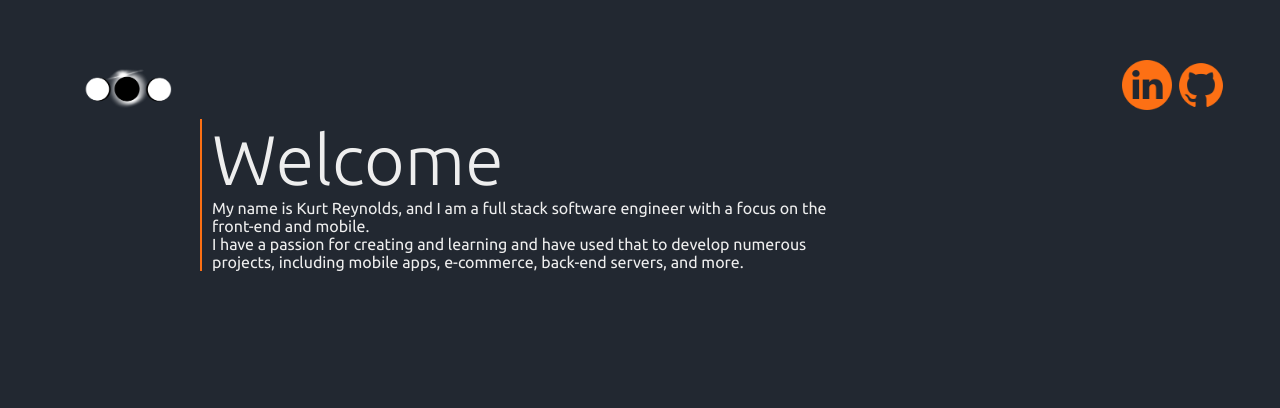
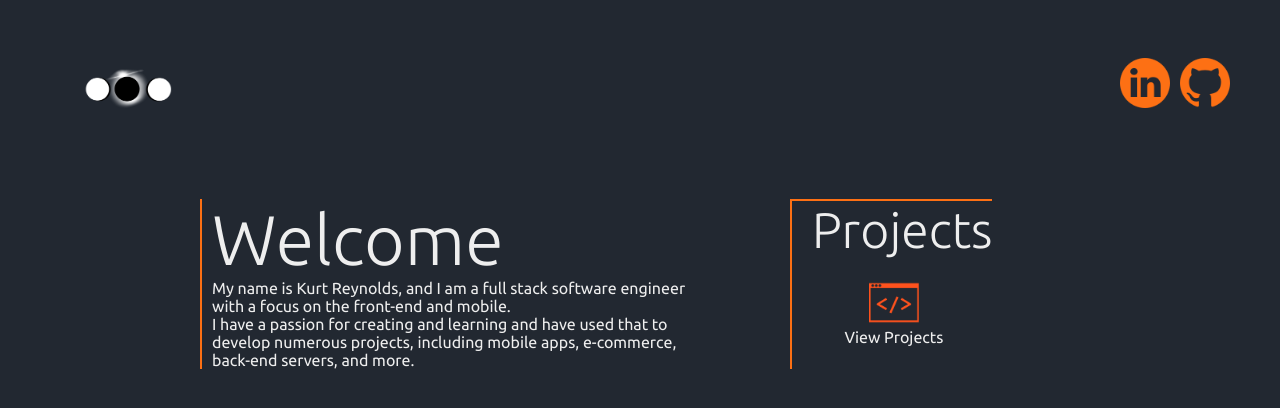
Before and after one commit to kurtreyn/portfolio-kurt-reynolds, a React (Create React App) app: page / in a window 1280 px wide. Shown: the top 408 px of the page. Built offline with nearby package versions, Linux system fonts and the light colour scheme.

Commit message:
continue with restyling

```diff
--- a/src/pages/Home.js
+++ b/src/pages/Home.js
@@ -1,8 +1,8 @@
 import React, { useState } from 'react';
-import NavBar from '../components/NavBar';
-import Footer from '../components/Footer';
+// import NavBar from '../components/NavBar';
+// import Footer from '../components/Footer';
 import ProjectsContainer from '../components/ProjectsContainer';
-import projectsIcon from '../assets/icons/projects-icon.png';
+import projectsIcon from '../assets/icons/icon-web-development.png';
 import logo from '../assets/images/logo.png';
 import githubIcon from '../assets/icons/icon-github.png';
 import linkedinIcon from '../assets/icons/icon-linkedin.png';
@@ -11,11 +11,12 @@ import '../styles/homeStyle.css';
 export default function Home({ isLoggedIn, setIsLoggedIn }) {
   const [showProjects, setShowProjects] = useState(false);
 
-  // const handleShowProjects = () => {
-  //   setShowProjects(!showProjects);
-  // };
+  const handleShowProjects = () => {
+    setShowProjects(!showProjects);
+  };
   return (
     <div className="home-container">
+      {!showProjects && (
         <div className="home-content">
           <div className="header-section">
             <div className="left-header">
@@ -25,12 +26,28 @@ export default function Home({ isLoggedIn, setIsLoggedIn }) {
             </div>
             <div className="right-header">
               <div className="icon-wrapper">
+                <a
+                  href="https://www.linkedin.com/in/kurt-reynolds-447ab632/"
+                  target={'_blank'}
+                  rel="noreferrer"
+                >
                   <img
                     src={linkedinIcon}
                     alt="linkedin icon"
                     className="home-icon"
                   />
-              <img src={githubIcon} alt="github icon" className="home-icon" />
+                </a>
+                <a
+                  href="https://github.com/kurtreyn?tab=repositories"
+                  target={'_blank'}
+                  rel="noreferrer"
+                >
+                  <img
+                    src={githubIcon}
+                    alt="github icon"
+                    className="home-icon margin-for-icon"
+                  />
+                </a>
               </div>
             </div>
           </div>
@@ -50,9 +67,36 @@ export default function Home({ isLoggedIn, setIsLoggedIn }) {
                 </span>
               </div>
             </div>
-          <div className="right-boxy"></div>
+            <div className="right-body">
+              <div className="right-top">
+                <span className="right-top-text text-color">Projects</span>
+              </div>
+              <div className="right-bottom">
+                <div
+                  className="home-projects-icon-wrapper"
+                  onClick={handleShowProjects}
+                >
+                  <img
+                    src={projectsIcon}
+                    alt="projects icon"
+                    className="home-projects-icon"
+                  />
+                  <span className="home-projects-text text-color">
+                    View Projects
+                  </span>
                 </div>
               </div>
             </div>
+          </div>
+        </div>
+      )}
+
+      {showProjects && (
+        <ProjectsContainer
+          showProjects={showProjects}
+          setShowProjects={setShowProjects}
+        />
+      )}
+    </div>
   );
 }
--- a/src/styles/homeStyle.css
+++ b/src/styles/homeStyle.css
@@ -11,7 +11,6 @@
   flex-direction: column;
   width: 100vw;
   height: 100vh;
-  /* border: solid 2px white; */
 }
 
 .header-section {
@@ -19,15 +18,6 @@
   width: 100%;
   margin-top: 50px;
 }
-
-/* .left-header::before {
-  position: absolute;
-  content: '';
-  width: 400px;
-  top: 40px;
-  left: 20px;
-  border-top: solid 10px var(--white);
-} */
 
 .left-header {
   display: flex;
@@ -44,7 +34,6 @@
   margin-left: 80px;
   margin-top: 15px;
   margin-right: 20px;
-  /* border: solid 1px green; */
 }
 
 .home-logo {
@@ -56,7 +45,6 @@
   justify-content: flex-end;
   align-items: center;
   width: 50%;
-  /* border: solid 1px red; */
 }
 
 .icon-wrapper {
@@ -69,12 +57,21 @@
 .home-icon {
   width: 50px;
   height: 50px;
-  margin: 2px;
+  cursor: pointer;
+}
+
+.home-icon:hover {
+  transform: scale(1.1);
+}
+
+.margin-for-icon {
+  margin-left: 10px;
 }
 
 .body-section {
   display: flex;
   width: 100%;
+  margin-top: 80px;
 }
 
 .left-body {
@@ -85,10 +82,18 @@
   border-left: solid 2px var(--orange);
 }
 
+.right-body::before {
+  content: '';
+  border-top: solid 2px var(--orange);
+  width: 200px;
+}
+
 .right-body {
   display: flex;
   flex-direction: column;
   width: 50%;
+  border-left: solid 2px var(--orange);
+  margin-left: 100px;
 }
 
 .left-top {
@@ -110,6 +115,41 @@
   font-size: 70px;
 }
 
+.right-top {
+  display: flex;
+  margin-left: 20px;
+}
+
+.right-bottom {
+  display: flex;
+  margin-left: 20px;
+}
+
+.right-top-text {
+  font-weight: 100;
+  font-size: 50px;
+}
+
+.home-projects-icon-wrapper {
+  display: flex;
+  flex-direction: column;
+  justify-content: center;
+  align-items: center;
+  width: 35%;
+  cursor: pointer;
+  margin-top: 20px;
+  /* border: solid 1px green; */
+}
+
+.home-projects-icon-wrapper:hover {
+  transform: scale(1.1);
+}
+
+.home-projects-icon {
+  width: 50px;
+  height: 50px;
+}
+
 /* ---------- MOBILE SECTION ----------- */
 @media only screen and (max-width: 600px) {
 }
--- a/src/styles/projectStyle.css
+++ b/src/styles/projectStyle.css
@@ -1,3 +1,10 @@
+:root {
+  --black: #222831;
+  --dark-gray: #393e46;
+  --orange: #fd7014;
+  --white: #eeeeee;
+}
+
 .project-wrapper {
   display: flex;
   flex-direction: column;
@@ -9,6 +16,7 @@
   margin: 20px;
   box-shadow: rgba(0, 0, 0, 0.3) 0px 19px 38px,
     rgba(0, 0, 0, 0.22) 0px 15px 12px;
+  background-color: var(--dark-gray);
   position: relative;
 }
 
@@ -22,6 +30,7 @@
 .project-title {
   margin-top: 5px;
   margin-bottom: 5px;
+  color: var(--white);
 }
 
 .project-body {
@@ -41,7 +50,7 @@
 
 .project-image-container > :last-child {
   margin-top: 17px;
-  transform: rotatex(305deg) translatey(-45px) skew(208deg) translatex(16px);
+  transform: rotatex(299deg) translatey(-57px) skew(201deg) translatex(8px);
   filter: blur(4px) brightness(1.5);
 }
 
@@ -63,6 +72,7 @@
 
 .project-description {
   padding: 1% 2% 2% 5%;
+  color: var(--white);
 }
 
 .project-footer {
@@ -80,13 +90,13 @@
   text-decoration: none;
   align-items: center;
   appearance: none;
-  background-color: #fff;
+  background-color: var(--orange);
   border-radius: 24px;
   border-style: none;
   box-shadow: rgba(0, 0, 0, 0.2) 0 3px 5px -1px,
     rgba(0, 0, 0, 0.14) 0 6px 10px 0, rgba(0, 0, 0, 0.12) 0 1px 18px 0;
   box-sizing: border-box;
-  color: #3c4043;
+  color: var(--white);
   cursor: pointer;
   display: inline-flex;
   fill: currentcolor;
@@ -156,6 +166,7 @@
     margin-top: 5px;
     margin-bottom: 5px;
     font-size: medium;
+    color: var(--white);
   }
 
   .project-body {
@@ -196,6 +207,7 @@
 
   .project-description {
     padding: 1% 2% 2% 5%;
+    color: var(--white);
   }
 
   .project-footer {
```
Also changed, not shown: src/assets/icons/icon-github.png, src/assets/icons/icon-web-development.png (added). Lines whose indentation alone changed are shown as unchanged.
